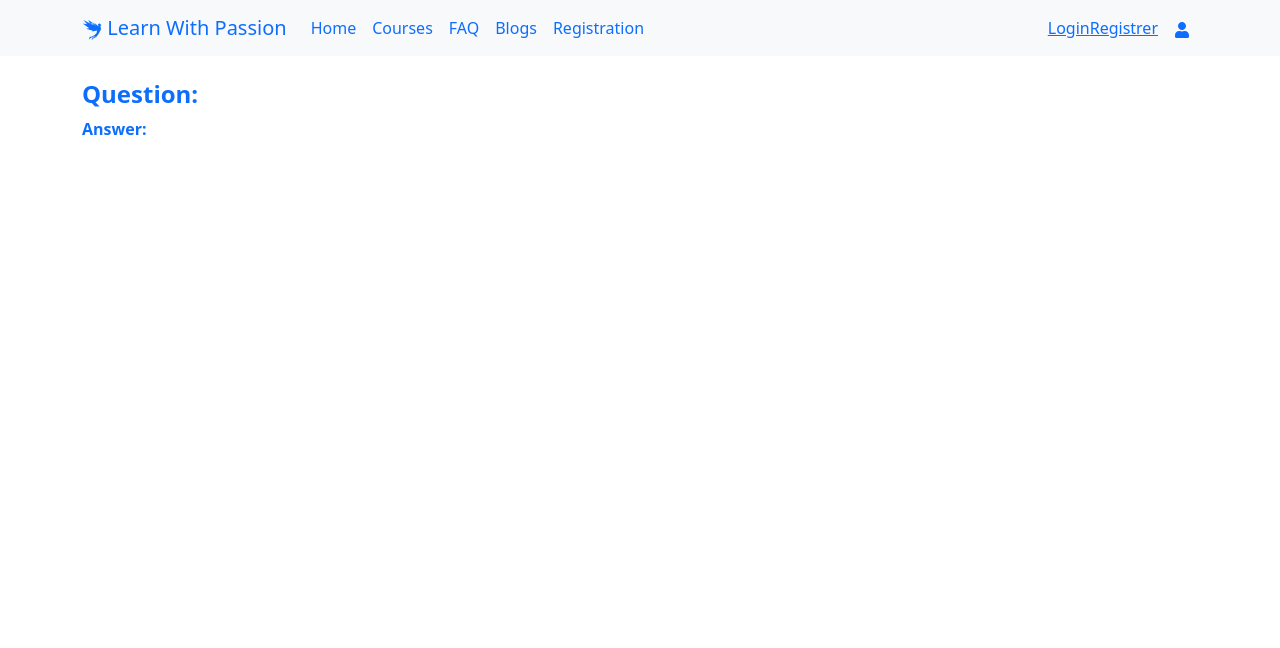
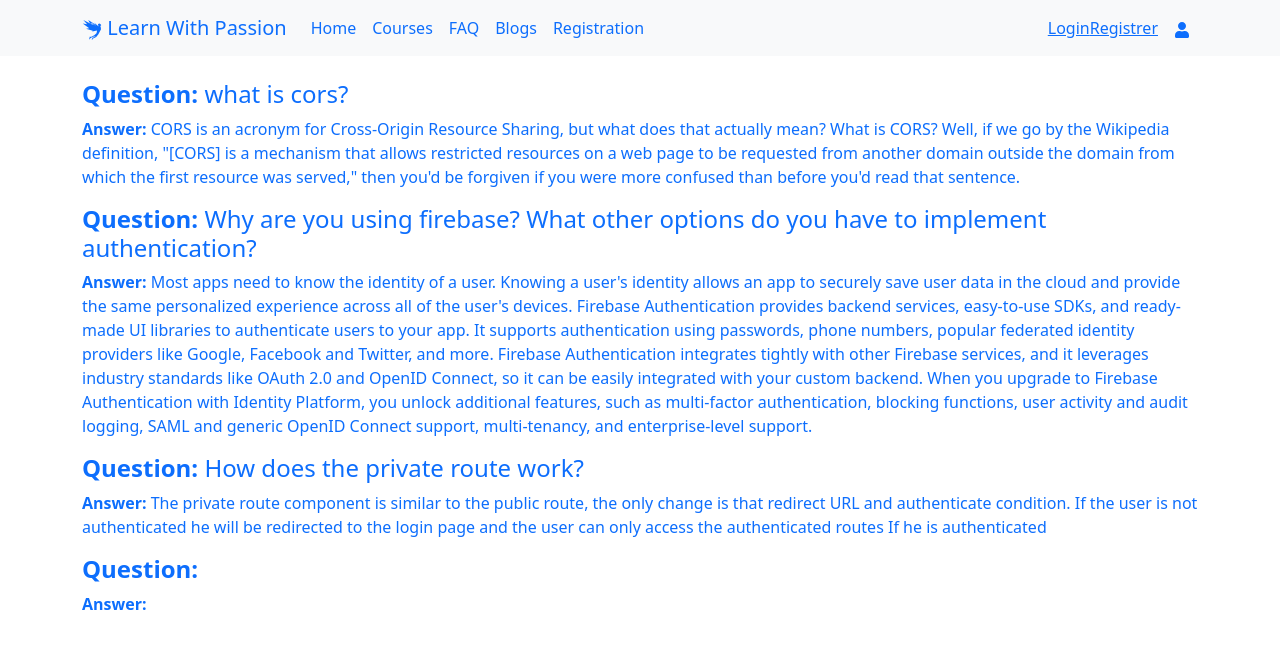
Before and after one commit to nkbadhon/Learn-With-Passion, a React (Create React App) app: page /blogs in a window 1280 px wide. Shown: the top 648 px of the page. Built offline with nearby package versions, Linux system fonts and the light colour scheme; no server answers.

Commit message:
blogs half

```diff
--- a/src/Pages/Blogs/Blogs.js
+++ b/src/Pages/Blogs/Blogs.js
@@ -4,6 +4,23 @@ import { Container } from 'react-bootstrap';
 const Blogs = () => {
     return (
         <Container>
+            <div className='text-primary'>
+                <h4><strong>Question: </strong>what is cors?</h4>
+                <p> <strong>Answer: </strong>CORS is an acronym for Cross-Origin Resource Sharing, but what does that actually mean? What is CORS? Well, if we go by the Wikipedia definition, "[CORS] is a mechanism that allows restricted resources on a web page to be requested from another domain outside the domain from which the first resource was served," then you'd be forgiven if you were more confused than before you'd read that sentence.</p>
+            </div>
+            <div className='text-primary'>
+                <h4><strong>Question: </strong>Why are you using firebase? What other options do you have to implement authentication?</h4>
+                <p> <strong>Answer: </strong>Most apps need to know the identity of a user. Knowing a user's identity allows an app to securely save user data in the cloud and provide the same personalized experience across all of the user's devices.
+                    Firebase Authentication provides backend services, easy-to-use SDKs, and ready-made UI libraries to authenticate users to your app. It supports authentication using passwords, phone numbers, popular federated identity providers like Google, Facebook and Twitter, and more.
+
+                    Firebase Authentication integrates tightly with other Firebase services, and it leverages industry standards like OAuth 2.0 and OpenID Connect, so it can be easily integrated with your custom backend.
+
+                    When you upgrade to Firebase Authentication with Identity Platform, you unlock additional features, such as multi-factor authentication, blocking functions, user activity and audit logging, SAML and generic OpenID Connect support, multi-tenancy, and enterprise-level support.</p>
+            </div>
+            <div className='text-primary'>
+                <h4><strong>Question: </strong>How does the private route work?</h4>
+                <p> <strong>Answer: </strong>The private route component is similar to the public route, the only change is that redirect URL and authenticate condition. If the user is not authenticated he will be redirected to the login page and the user can only access the authenticated routes If he is authenticated</p>
+            </div>
             <div className='text-primary'>
                 <h4><strong>Question: </strong></h4>
                 <p> <strong>Answer: </strong></p>
```
